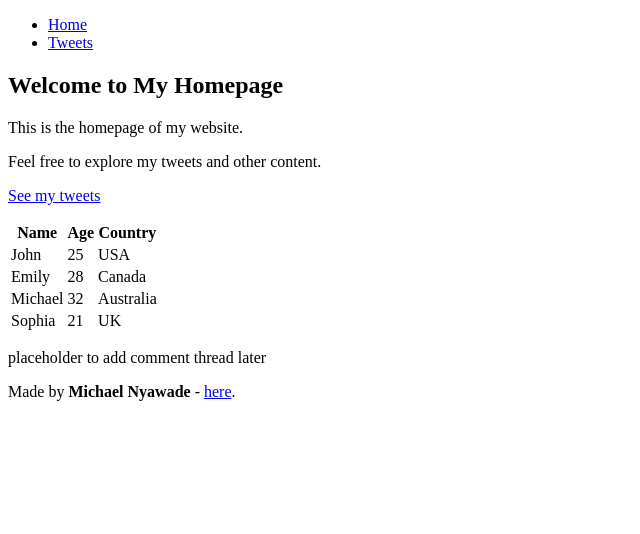
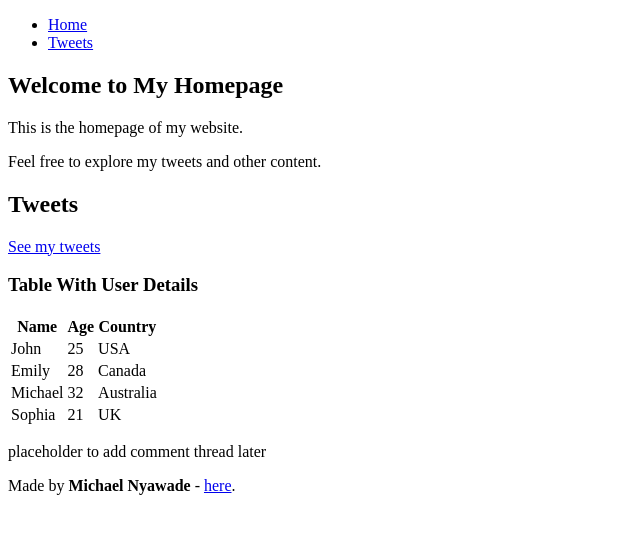
Before and after one commit to Michael-Nyawade/My_First_Portfolio, a plain HTML site: page html_basic/index.html in a window 1280 px wide. Shown: the whole page, without its empty margins (0-640 px from the left). Drawn offline with Linux system fonts and the light colour scheme.

Commit message:
Included h2 and h3 tags in the index.html as required by the autochcker.

```diff
--- a/html_basic/index.html
+++ b/html_basic/index.html
@@ -18,7 +18,9 @@
       <h1>Welcome to My Homepage</h1>
       <p>This is the homepage of my website.</p>
       <p>Feel free to explore my tweets and other content.</p>
+      <h2>Tweets</h2>
       <p><a href="tweets.html">See my tweets</a></p>
+      <h3>Table With User Details</h3>
 
       <table>
         <thead>
```
